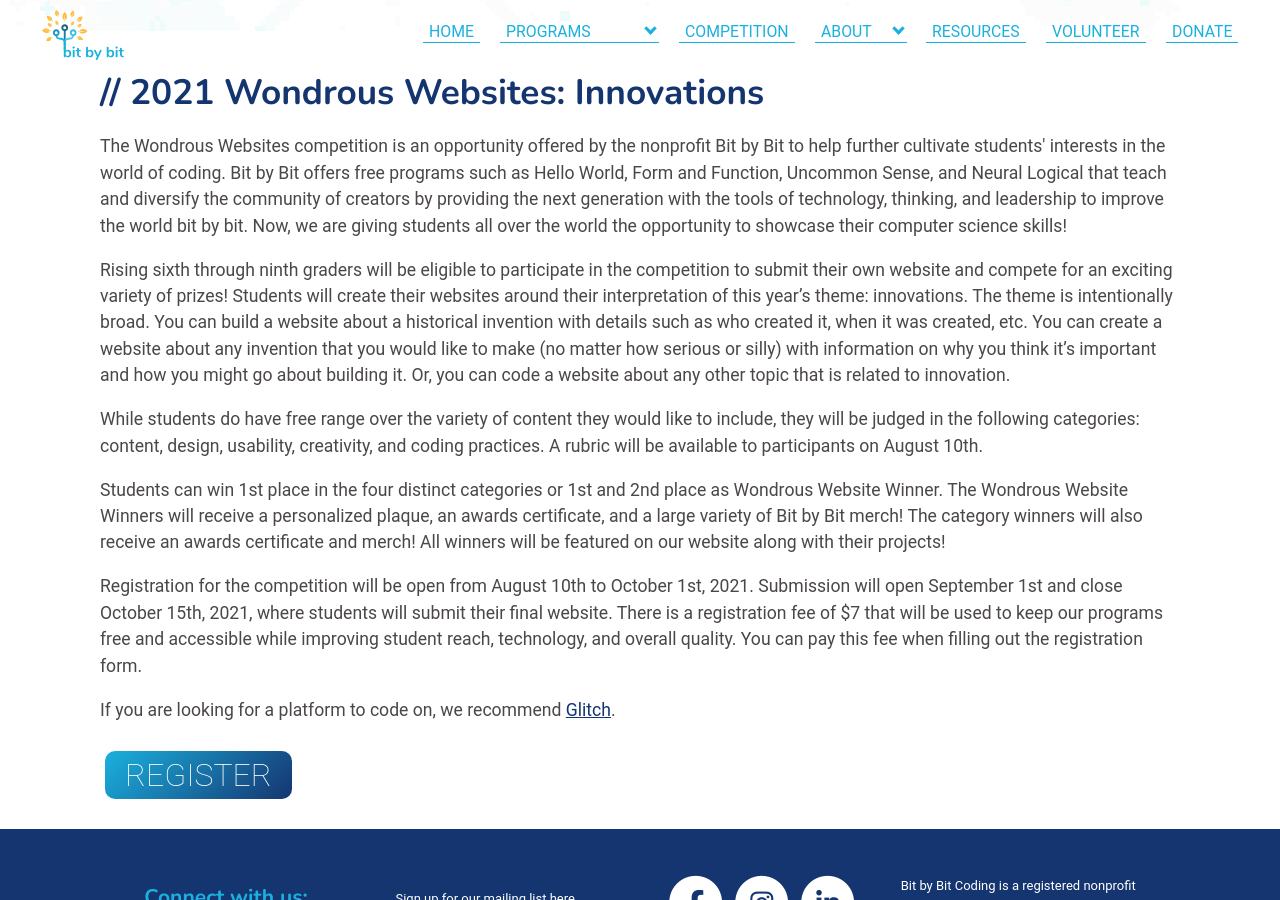
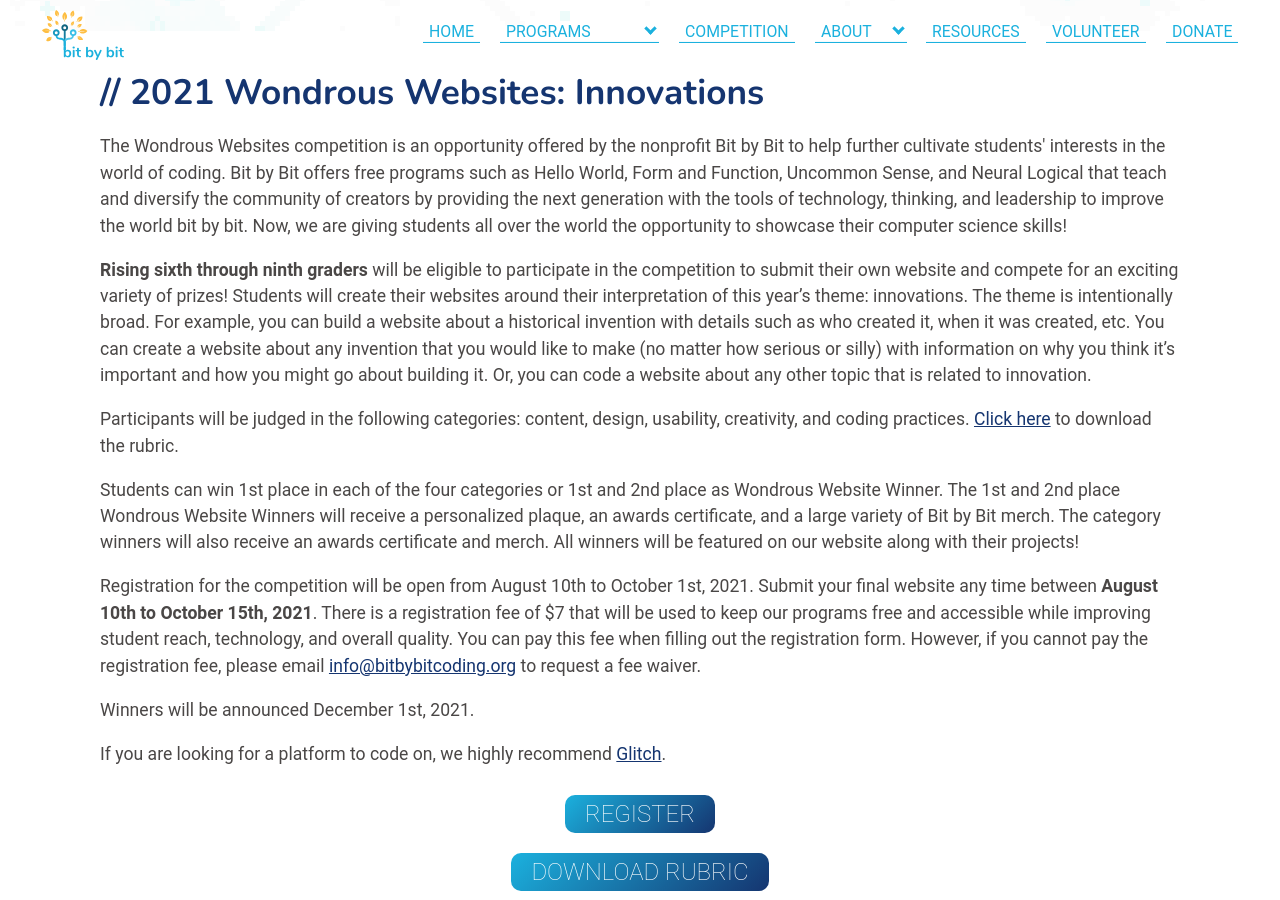
Before and after one commit to bit-by-bit-coding/bxb-website, a Jekyll site: the page built from competition.html, in a window 1280 px wide and 900 px high, scrolled down 334 px. Built offline with Jekyll 4.4.1, drawn with Linux system fonts in a browser that asks for light colours; nearby versions of some CDN libraries; some web fonts are replaced.

Commit message:
update competition page

```diff
--- a/competition.html
+++ b/competition.html
@@ -17,35 +17,43 @@ style: programdetails.css
         science skills!
     </p>
     <p>
-        Rising sixth through ninth graders will be eligible to participate in the competition to submit their own
+        <strong>Rising sixth through ninth graders</strong> will be eligible to participate in the competition to submit their own
         website and compete for an exciting variety of prizes! Students will create their websites around their
-        interpretation of this year’s theme: innovations. The theme is intentionally broad. You can build a
+        interpretation of this year’s theme: innovations. The theme is intentionally broad. For example, you can build a
         website about a historical invention with details such as who created it, when it was created, etc. You
         can create a website about any invention that you would like to make (no matter how serious or silly)
         with information on why you think it’s important and how you might go about building it. Or, you can code
         a website about any other topic that is related to innovation.
     </p>
     <p>
-        While students do have free range over the variety of content they would like to include, they will be
-        judged in the following categories: content, design, usability, creativity, and coding practices. A
-        rubric will be available to participants on August 10th.
+        Participants will be judged in the following categories: content, design, usability, creativity, and coding practices. <a href="https://drive.google.com/uc?export=download&id=1PKz_PJJ5CEzGEoZ5ZM-Gh3YSUsNNI5sz">Click here</a> to download the rubric.
     </p>
     <p>
-        Students can win 1st place in the four distinct categories or 1st and 2nd place as Wondrous Website
-        Winner. The Wondrous Website Winners will receive a personalized plaque, an awards certificate, and a
-        large variety of Bit by Bit merch! The category winners will also receive an awards certificate and
-        merch! All winners will be featured on our website along with their projects!
+        Students can win 1st place in each of the four categories or 1st and 2nd place as Wondrous Website
+        Winner. The 1st and 2nd place Wondrous Website Winners will receive a personalized plaque, an awards certificate, and a
+        large variety of Bit by Bit merch. The category winners will also receive an awards certificate and
+        merch. All winners will be featured on our website along with their projects!
     </p>
     <p>
-        Registration for the competition will be open from August 10th to October 1st, 2021. Submission will open September 1st and close October 15th, 2021, where students will submit their final website. There is a registration fee of $7 that will be used to keep our programs free and accessible while
-        improving student reach, technology, and overall quality. You can pay this fee when filling out the
-        registration form.
+        Registration for the competition will be open from August 10th to October 1st, 2021. Submit your final website any time between <strong>August 10th to October 15th, 2021</strong>. There is a registration fee of $7 that will be used to keep our programs free and accessible while improving student reach, technology, and overall quality. You can pay this fee when filling out the
+        registration form. However, if you cannot pay the registration fee, please email <a href="mailto:{{site.contact.email}}">info@bitbybitcoding.org</a> to request a fee waiver.
     </p>
     <p>
-        If you are looking for a platform to code on, we recommend <a href="https://glitch.com/">Glitch</a>.
+        Winners will be announced December 1st, 2021.
     </p>
-    <a href="https://form.jotform.com/212145108731143">
-        <button class="action-button largebutton">Register</button>
+    <p>
+        If you are looking for a platform to code on, we highly recommend <a href="https://glitch.com/">Glitch</a>.
+    </p>
+    <a class="middle-button" href="https://form.jotform.com/212145108731143">
+        <button class="action-button mediumbutton">Register</button>
+    </a>
+
+    <!-- <a href="https://forms.gle/Fds1pHKunntb711e7">
+        <button class="action-button mediumbutton">Submit Your Website</button>
+    </a> -->
+
+    <a class="middle-button" href="https://drive.google.com/uc?export=download&id=1PKz_PJJ5CEzGEoZ5ZM-Gh3YSUsNNI5sz">
+        <button class="action-button mediumbutton">Download Rubric</button>
     </a>
     <br>
 
```
